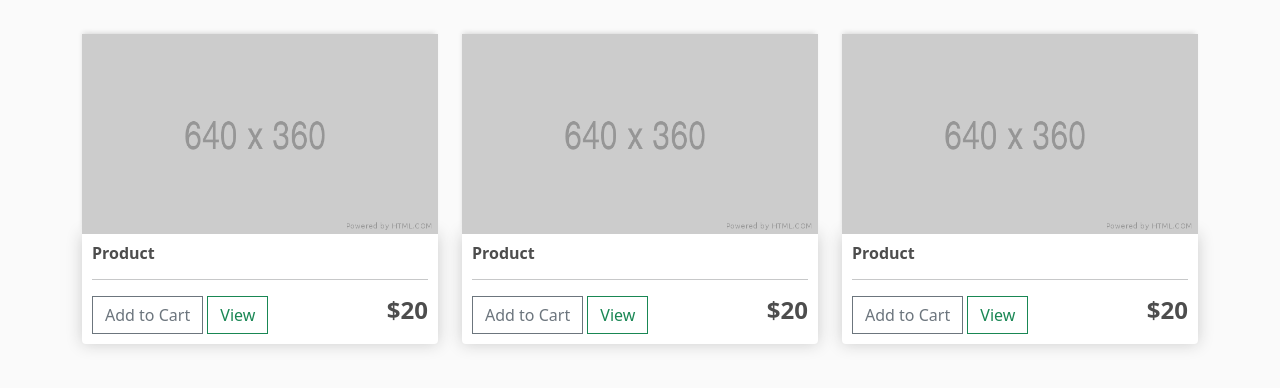
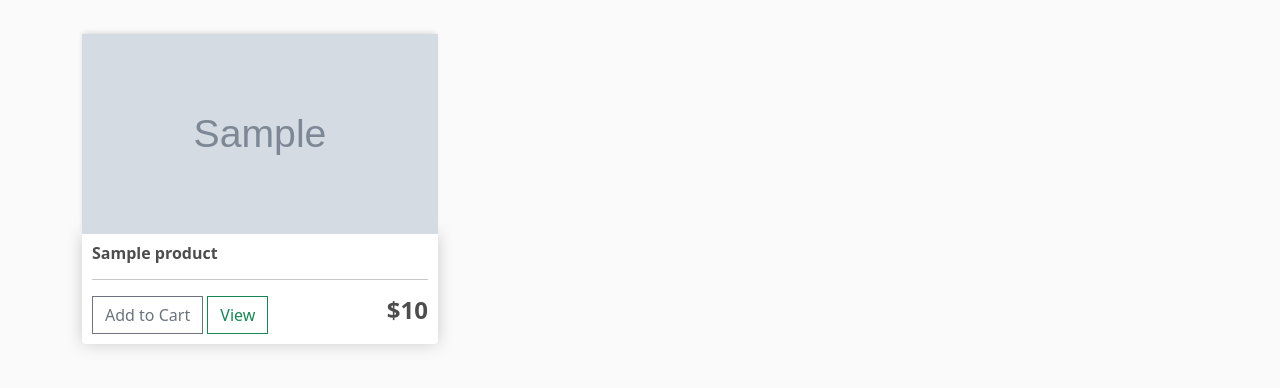
Before and after one commit to SeunFashina002/cycom, a Django app: page / in a window 1280 px wide. Shown: the part 76-464 px from the top of the page. Run offline with Django 4.2, Linux system fonts and the light colour scheme; tables that the repository leaves empty hold one stand-in row (values such as "Sample post"); grey boxes marked "Sample" are stand-in pictures; some libraries are stand-ins or nearby versions.

Commit message:
created template for store page

```diff
--- a/templates/store.html
+++ b/templates/store.html
@@ -1,40 +1,22 @@
-{% extends 'main.html' %} {% load static %} {% block content %}
+{% extends 'main.html' %}
+{% load static %}
+{% block content %}
+
 <div class="row">
+  {% for product in products %}
   <div class="col-lg-4">
-    <img class="thumbnail" src="{% static 'images/placeholder.png' %}" />
+    <img class="thumbnail" src="{{product.imageUrl}}" />
     <div class="box-element product">
-      <h6><strong>Product</strong></h6>
+      <h6><strong>{{product.name}}</strong></h6>
       <hr />
 
       <button class="btn btn-outline-secondary add-btn">Add to Cart</button>
       <a class="btn btn-outline-success" href="#">View</a>
-      <h4 style="display: inline-block; float: right"><strong>$20</strong></h4>
+      <h4 style="display: inline-block; float: right"><strong>${{product.price}}</strong></h4>
     </div>
   </div>
-
-  <div class="col-lg-4">
-    <img class="thumbnail" src="{% static 'images/placeholder.png' %}" />
-    <div class="box-element product">
-      <h6><strong>Product</strong></h6>
-      <hr />
-
-      <button class="btn btn-outline-secondary add-btn">Add to Cart</button>
-      <a class="btn btn-outline-success" href="#">View</a>
-      <h4 style="display: inline-block; float: right"><strong>$20</strong></h4>
-    </div>
-  </div>
-
-  <div class="col-lg-4">
-    <img class="thumbnail" src="{% static 'images/placeholder.png' %}" />
-    <div class="box-element product">
-      <h6><strong>Product</strong></h6>
-      <hr />
-
-      <button class="btn btn-outline-secondary add-btn">Add to Cart</button>
-      <a class="btn btn-outline-success" href="#">View</a>
-      <h4 style="display: inline-block; float: right"><strong>$20</strong></h4>
-    </div>
-  </div>
+  {% empty %}
+  <p>No products available :(</p>
+  {% endfor %}
+  {% endblock content %}
 </div>
-
-{% endblock content %}
```
